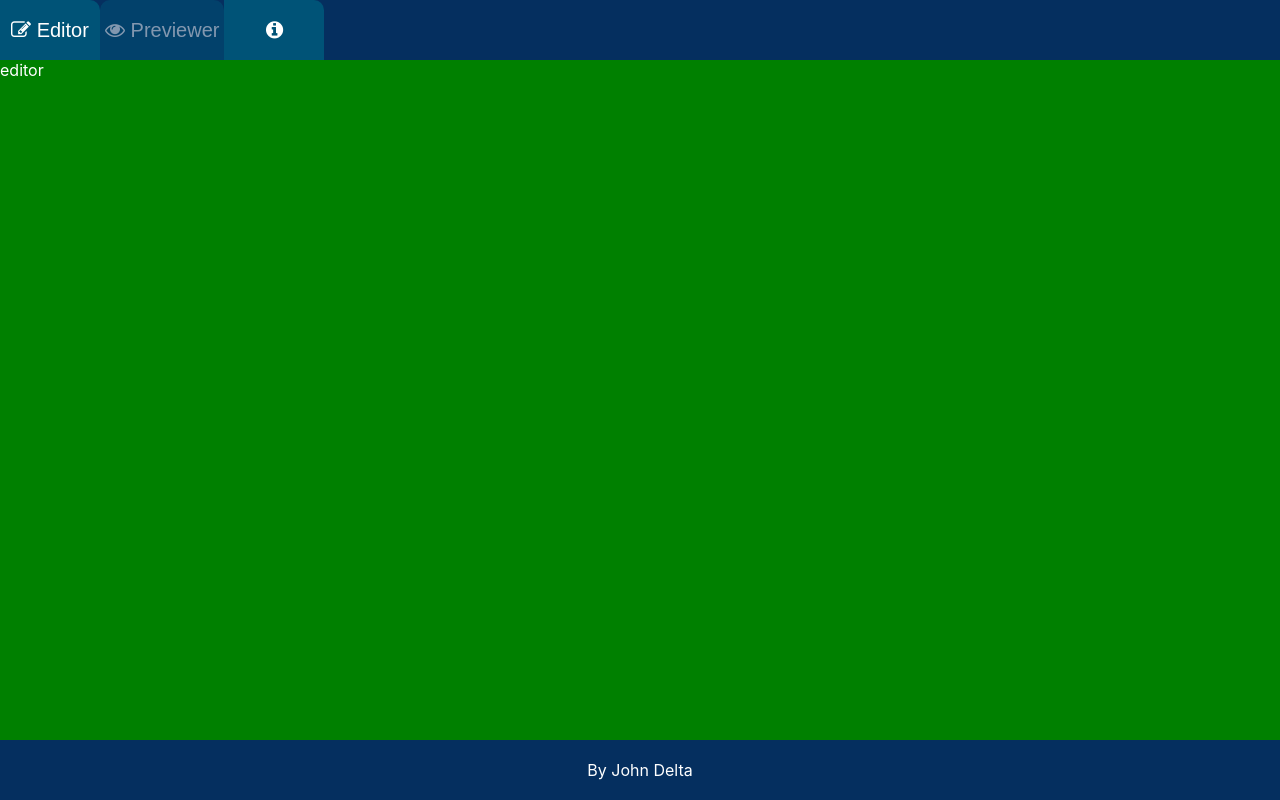
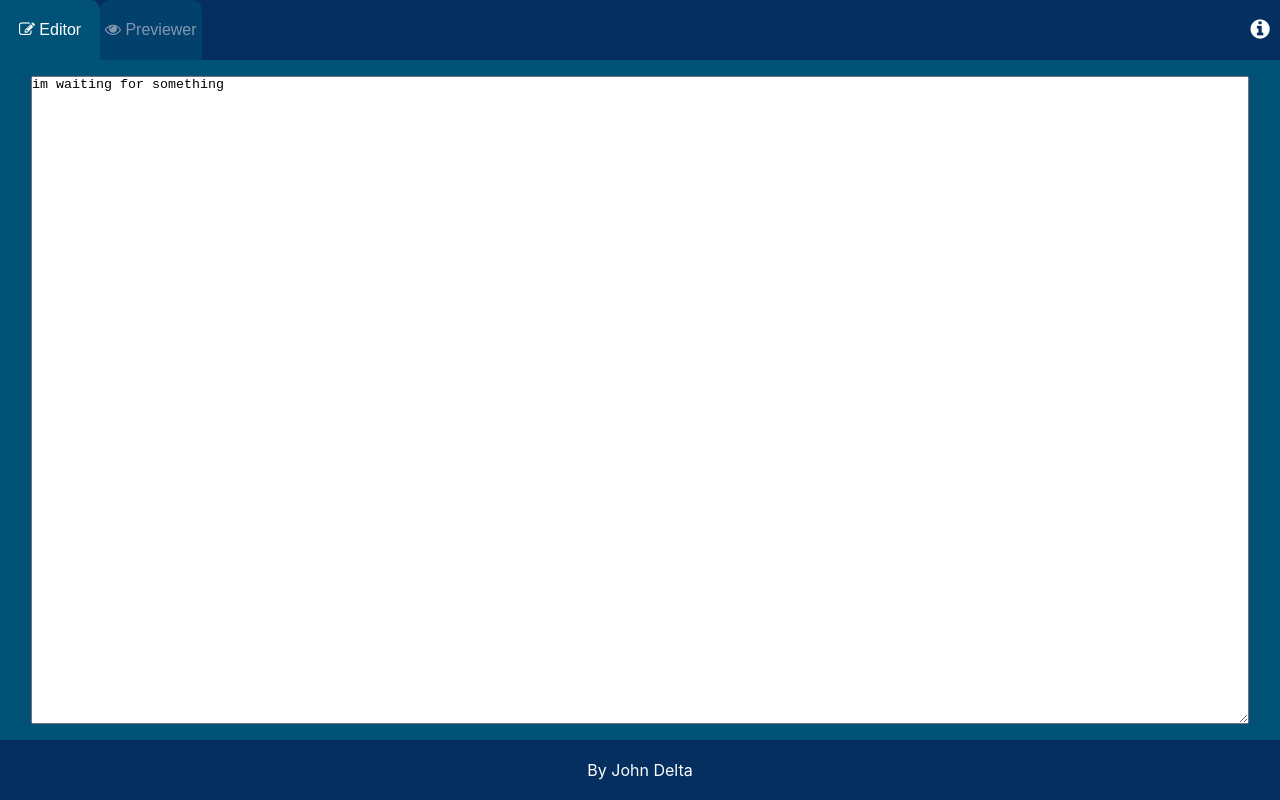
Before and after one commit to JohnDelta/markdown-previewer, a React (Create React App) app: page / in a window 1280 px wide. Built offline with nearby package versions, Linux system fonts and the light colour scheme.

Commit message:
add info btn and editor css

```diff
--- a/src/App.css
+++ b/src/App.css
@@ -1,4 +1,5 @@
 /*
+	colour palette
 	basic : #005377
 	dark : #052F5F
 	light : #49BFA0
@@ -20,13 +21,14 @@
 }
 
 header {
+	align-self:center;
 	background-color : none;
 	min-height : 7.5vh;
 	width : 100vw;
 }
 
 main {
-	background-color : gray;
+	background-color : #005377;
 	width : 100vw;
 	min-height  : 85vh;
 	display : flex;
@@ -51,8 +53,14 @@ footer a {
 	width : 100%;
 	height : 85vh;
 	color : white;
-	display : block;
-	background-color : green;
+	display : flex;
+	justify-content : center;
+	align-items : center;
+}
+
+.Editor textarea {
+	width : 95%;
+	height : 95%;
 }
 
 .Previewer {
@@ -71,6 +79,7 @@ footer a {
 }
 
 .option-tab {
+	display : block;
 	background-color : #005377;
 	color : #FFFFFF;
 	height : 7.5vh;
@@ -78,7 +87,7 @@ footer a {
 	text-decoration : none;
 	border : none;
 	padding : 0px 5px;
-	font-size : 20px;
+	font-size : 16px;
 	transition-duration : 0.4s;
 	cursor : pointer;
 	opacity : 0.5;
@@ -99,6 +108,14 @@ footer a {
 }
 
 .info-option {
-	justify-self:end;
+	margin : 0px 5px;
+	background-color : transparent;
+	font-size : 1.4em;
+	border-radius : 50%;
+	min-width : 30px;
+	width : 30px;
+	height : 30px;
+	margin-left : auto;
+	align-self : center;
 	opacity : 1;
 }
--- a/src/App.js
+++ b/src/App.js
@@ -15,7 +15,7 @@ function App() {
 				<Previewer />
 			</main>
 			<footer>
-				<a href="" target="_blank" title="visit my site!">By John Delta</a>
+				<a href="https://github.com/JohnDelta" target="_blank" title="visit my site!">By John Delta</a>
 			</footer>
 		</div>
 	);
--- a/src/Editor.js
+++ b/src/Editor.js
@@ -4,7 +4,10 @@ class Editor extends React.Component {
 	render() {
 		return (
 			<div className="Editor" id="Editor">
-				editor
+				<textarea
+					>
+				im waiting for something
+				</textarea>
 			</div>
 		);
 	}
--- a/src/TabLinks.js
+++ b/src/TabLinks.js
@@ -17,12 +17,11 @@ class TabLinks extends React.Component {
 
 	openTab = (e) => {
 		if(this.state.openedTab !== e.target.name) {
-			document.getElementById(e.target.name).style.display = "block";
+			document.getElementById(e.target.name).style.display = "flex";
 			document.getElementById(e.target.name+"Btn").style.opacity = "1";
 			document.getElementById(this.state.openedTab).style.display = "none";
 			document.getElementById(this.state.openedTab+"Btn").style.opacity = "0.5";
 		}
-		console.log("data : "+e.target.tab);
 		this.setState({
 			openedTab : e.target.name
 		});
```
